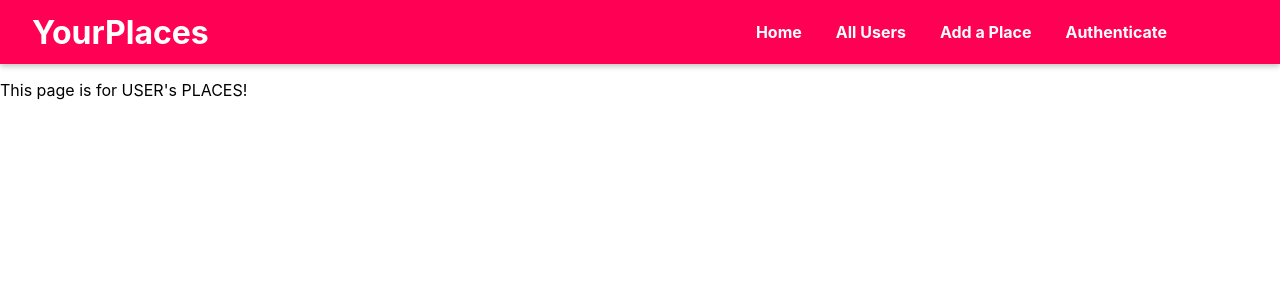
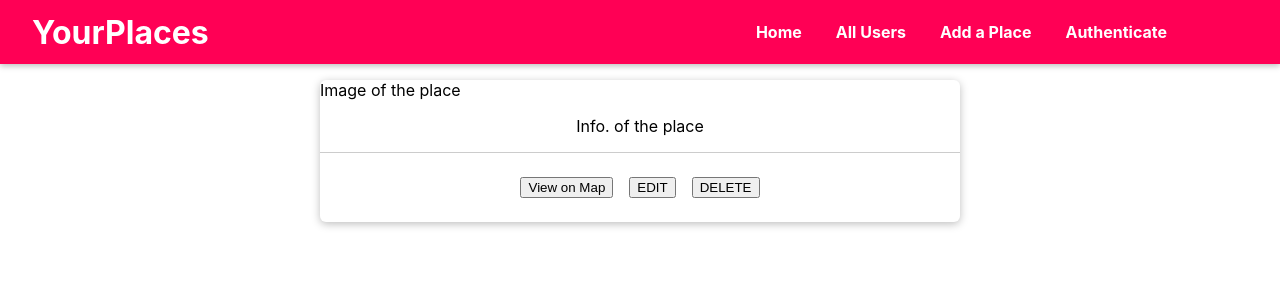
Before and after one commit to Hogusong/MERN-stack-app, a React (Create React App) app in the folder client/: page /u1/places in a window 1280 px wide. Shown: the top 300 px of the page. Built offline with nearby package versions, Linux system fonts and the light colour scheme.

Commit message:
Implement the default structure of the Places page.

```diff
--- /dev/null
+++ b/client/src/css/place-list.css
@@ -0,0 +1,37 @@
+.place-list {
+  list-style: none;
+  margin: 1rem auto;
+  padding: 0;
+  width: 90%;
+  max-width: 40rem;
+}
+
+.place-item {
+  margin: 1rem 0;
+}
+
+.place-content {
+  padding: 0;
+}
+
+.place-info {
+  padding: 1rem;
+  text-align: center;
+}
+
+.place-info h2,
+.place-info h3,
+.place-info p {
+  margin: 0 0 0.5rem 0;
+}
+
+.place-actions {
+  padding: 1rem;
+  text-align: center;
+  border-top: 1px solid #ccc;
+}
+
+.place-actions button,
+.place-actions a {
+  margin: 0.5rem;
+}
--- /dev/null
+++ b/client/src/places/components/place-item.js
@@ -0,0 +1,25 @@
+import React from "react";
+
+import Card from "../../shared/components/UIElements/card";
+
+const PlaceItem = props => {
+  return (
+      <li className="place-item">
+        <Card className="place-content">
+          <div className="place-image">
+            Image of the place
+          </div>
+          <div className="place-info">
+            Info. of the place
+          </div>
+          <div className="place-actions">
+            <button>View on Map</button>
+            <button>EDIT</button>
+            <button>DELETE</button>
+          </div>
+        </Card>
+      </li>
+  );
+};
+
+export default PlaceItem;
--- /dev/null
+++ b/client/src/places/components/place-list.js
@@ -0,0 +1,26 @@
+import React from "react";
+
+import "../../css/place-list.css";
+import PlaceItem from "./place-item";
+import Card from "../../shared/components/UIElements/card";
+
+const PlaceList = props => {
+  if (!props.places || props.places.length < 1) {
+    return (
+      <div className="place-list center">
+        <Card>
+          <h2>No places found. Maybe create one?</h2>
+          <button>Share Place</button>
+        </Card>
+      </div>
+    )
+  }
+
+  return (
+    <ul className="place-list">
+      {props.places.map(place => <PlaceItem key={place.id} place={place}/>)}
+    </ul>
+  )
+}
+
+export default PlaceList;
--- a/client/src/places/pages/user-places.js
+++ b/client/src/places/pages/user-places.js
@@ -1,8 +1,29 @@
 import React from "react";
+import { useParams } from "react-router-dom";
+
+import PlaceList from "../components/place-list";
+
+const DUMMY_PLACES = [
+  {
+    id: 'p1', title: 'Empire State Building',  description: 'One of the most famous sky scrapers in the world!',
+    imageUrl: 'https://upload.wikimedia.org/wikipedia/commons/thumb/1/10/Empire_State_Building_%28aerial_view%29.jpg/500px-Empire_State_Building_%28aerial_view%29.jpg',
+    address: '20 W 34th St, New York, NY 10001',
+    location: { lat: 40.7484405, lng: -73.9878584 },
+    creator: 'u1'
+  },
+  {
+    id: 'p2', title: 'Twin Tower',  description: 'A Part of the World Trade Center in Manhattan!',
+    imageUrl: 'https://upload.wikimedia.org/wikipedia/commons/thumb/c/c5/World_Trade_Center%2C_New_York_City_-_aerial_view_%28March_2001%29.jpg/800px-World_Trade_Center%2C_New_York_City_-_aerial_view_%28March_2001%29.jpg',
+    address: '20 W 34th St, New York, NY 10001',
+    location: { lat: 40.463677, lng: -74.387969 },
+    creator: 'u2'
+  }
+];
 
 const UserPlaces = () => {
+  const id = useParams().id;
 
-  return <div>This page is for USER's PLACES!</div>
+  return <PlaceList places={DUMMY_PLACES.filter(P => P.creator === id)}/>;
 };
 
 export default UserPlaces;
```
